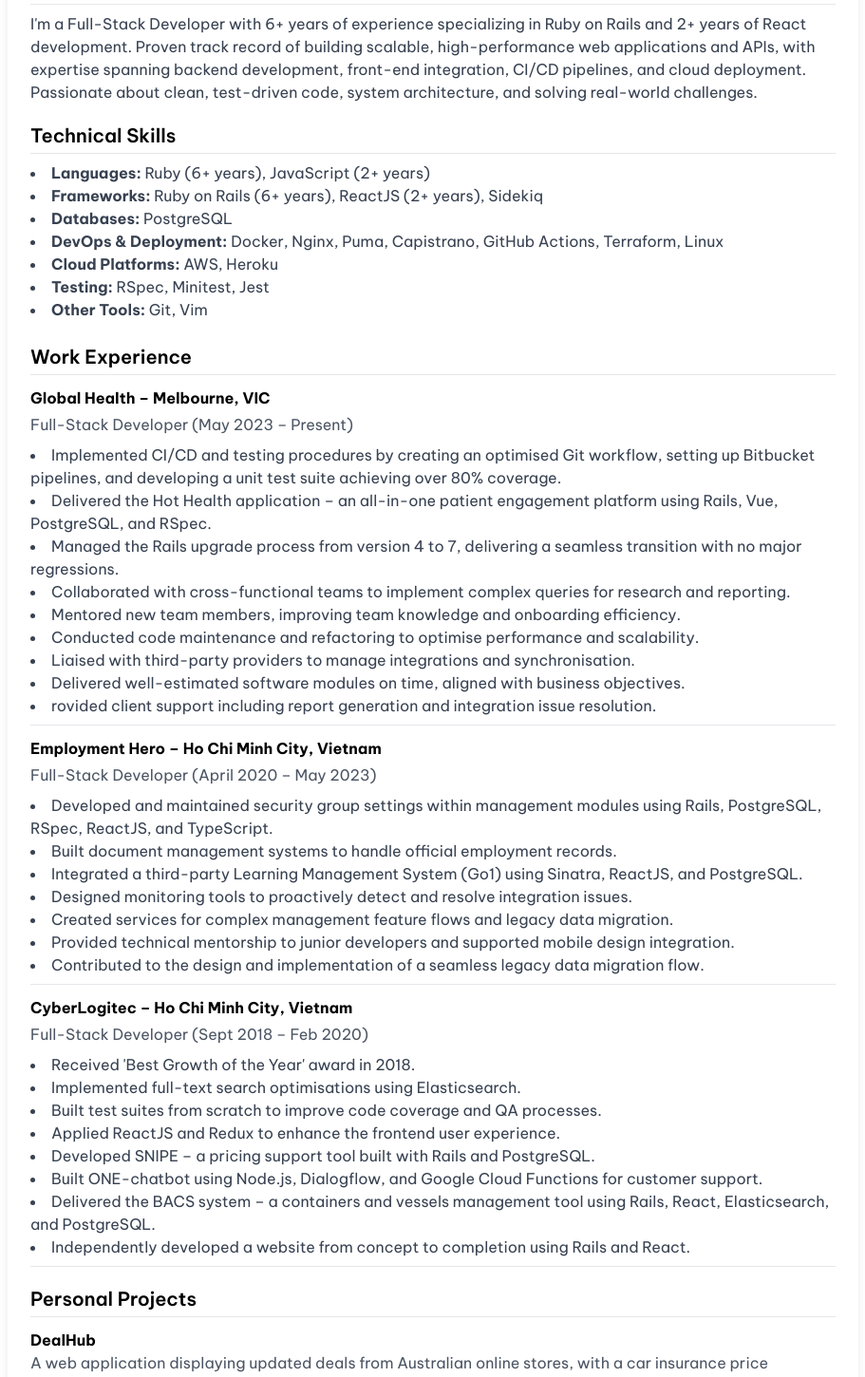
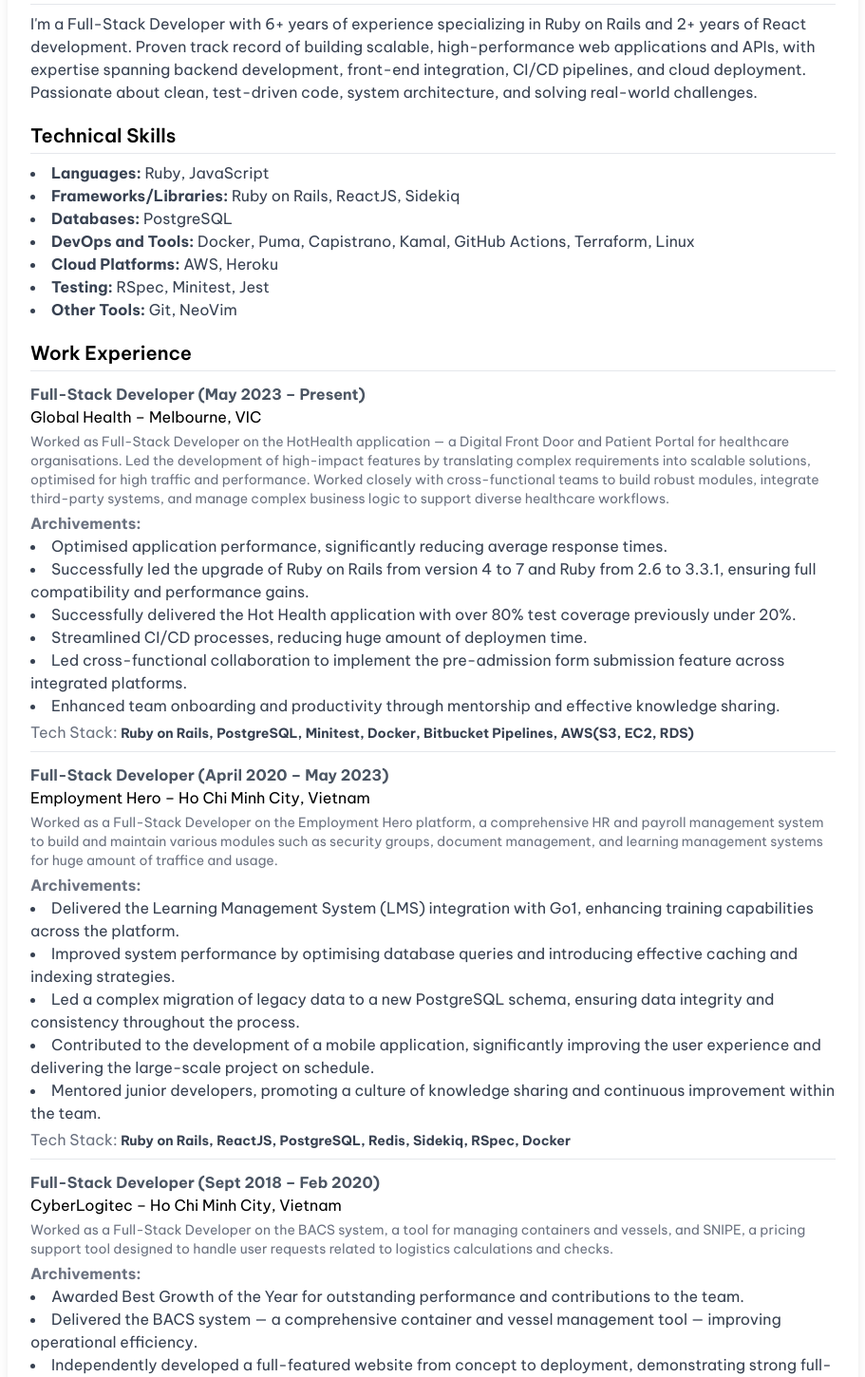
Before and after one commit to dthtien/profile, a Next.js app: page /cv in a window 1280 px wide. Shown: the part 280-1730 px from the top of the page at 95% size, without its empty margins (184-1095 px from the left). Built offline with nearby package versions, Linux system fonts and the light colour scheme.

Commit message:
cv: update text

```diff
--- a/components/shared/details.ts
+++ b/components/shared/details.ts
@@ -55,15 +55,15 @@
   {
     category: "Languages",
     skills: [
-      "Ruby (6+ years)",
-      "JavaScript (2+ years)",
+      "Ruby",
+      "JavaScript",
     ]
   },
   {
-    category: "Frameworks",
+    category: "Frameworks/Libraries",
     skills: [
-      "Ruby on Rails (6+ years)",
-      "ReactJS (2+ years)",
+      "Ruby on Rails",
+      "ReactJS",
       "Sidekiq"
     ]
   },
@@ -74,12 +74,12 @@
     ]
   },
   {
-    category: "DevOps & Deployment",
+    category: "DevOps and Tools",
     skills: [
       "Docker",
-      "Nginx",
       "Puma",
       "Capistrano",
+      "Kamal",
       "GitHub Actions",
       "Terraform",
       "Linux",
@@ -104,7 +104,7 @@
     category: "Other Tools",
     skills: [
       "Git",
-      "Vim"
+      "NeoVim"
     ]
   }
 ]
@@ -115,16 +115,22 @@
     position: "Full-Stack Developer",
     url: "https://www.global-health.com/",
     duration: "May 2023 – Present",
-    activities: [
-      "Implemented CI/CD and testing procedures by creating an optimised Git workflow, setting up Bitbucket pipelines, and developing a unit test suite achieving over 80% coverage.",
-      "Delivered the Hot Health application – an all-in-one patient engagement platform using Rails, Vue, PostgreSQL, and RSpec.",
-      "Managed the Rails upgrade process from version 4 to 7, delivering a seamless transition with no major regressions.",
-      "Collaborated with cross-functional teams to implement complex queries for research and reporting.",
-      "Mentored new team members, improving team knowledge and onboarding efficiency.",
-      "Conducted code maintenance and refactoring to optimise performance and scalability.",
-      "Liaised with third-party providers to manage integrations and synchronisation.",
-      "Delivered well-estimated software modules on time, aligned with business objectives.",
-      "rovided client support including report generation and integration issue resolution."
+    description: "Worked as Full-Stack Developer on the HotHealth application — a Digital Front Door and Patient Portal for healthcare organisations. Led the development of high-impact features by translating complex requirements into scalable solutions, optimised for high traffic and performance. Worked closely with cross-functional teams to build robust modules, integrate third-party systems, and manage complex business logic to support diverse healthcare workflows.",
+    archivements: [
+      "Optimised application performance, significantly reducing average response times.",
+      "Successfully led the upgrade of Ruby on Rails from version 4 to 7 and Ruby from 2.6 to 3.3.1, ensuring full compatibility and performance gains.",
+      "Successfully delivered the Hot Health application with over 80% test coverage previously under 20%.",
+      "Streamlined CI/CD processes, reducing huge amount of deploymen time.",
+      "Led cross-functional collaboration to implement the pre-admission form submission feature across integrated platforms.",
+      "Enhanced team onboarding and productivity through mentorship and effective knowledge sharing."
+    ],
+    techStack: [
+      "Ruby on Rails",
+      "PostgreSQL",
+      "Minitest",
+      "Docker",
+      "Bitbucket Pipelines",
+      "AWS(S3, EC2, RDS)",
     ]
   },
   {
@@ -132,14 +138,22 @@
     position: "Full-Stack Developer",
     url: "https://employmenthero.com/",
     duration: "April 2020 – May 2023",
-    activities: [
-      "Developed and maintained security group settings within management modules using Rails, PostgreSQL, RSpec, ReactJS, and TypeScript.",
-      "Built document management systems to handle official employment records.",
-      "Integrated a third-party Learning Management System (Go1) using Sinatra, ReactJS, and PostgreSQL.",
-      "Designed monitoring tools to proactively detect and resolve integration issues.",
-      "Created services for complex management feature flows and legacy data migration.",
-      "Provided technical mentorship to junior developers and supported mobile design integration.",
-      "Contributed to the design and implementation of a seamless legacy data migration flow."
+    description: "Worked as a Full-Stack Developer on the Employment Hero platform, a comprehensive HR and payroll management system to build and maintain various modules such as security groups, document management, and learning management systems for huge amount of traffice and usage.",
+    archivements: [
+      "Delivered the Learning Management System (LMS) integration with Go1, enhancing training capabilities across the platform.",
+      "Improved system performance by optimising database queries and introducing effective caching and indexing strategies.",
+      "Led a complex migration of legacy data to a new PostgreSQL schema, ensuring data integrity and consistency throughout the process.",
+      "Contributed to the development of a mobile application, significantly improving the user experience and delivering the large-scale project on schedule.",
+      "Mentored junior developers, promoting a culture of knowledge sharing and continuous improvement within the team."
+    ],
+    techStack: [
+      "Ruby on Rails",
+      "ReactJS",
+      "PostgreSQL",
+      "Redis",
+      "Sidekiq",
+      "RSpec",
+      "Docker",
     ]
   },
   {
@@ -147,15 +161,21 @@
     position: "Full-Stack Developer",
     url: "https://www.cyberlogitec.com",
     duration: "Sept 2018 – Feb 2020",
-    activities: [
-      "Received 'Best Growth of the Year' award in 2018.",
-      "Implemented full-text search optimisations using Elasticsearch.",
-      "Built test suites from scratch to improve code coverage and QA processes.",
-      "Applied ReactJS and Redux to enhance the frontend user experience.",
-      "Developed SNIPE – a pricing support tool built with Rails and PostgreSQL.",
-      "Built ONE-chatbot using Node.js, Dialogflow, and Google Cloud Functions for customer support.",
-      "Delivered the BACS system – a containers and vessels management tool using Rails, React, Elasticsearch, and PostgreSQL.",
-      "Independently developed a website from concept to completion using Rails and React."
+    description: "Worked as a Full-Stack Developer on the BACS system, a tool for managing containers and vessels, and SNIPE, a pricing support tool designed to handle user requests related to logistics calculations and checks.",
+    archivements: [
+      "Awarded Best Growth of the Year for outstanding performance and contributions to the team.",
+      "Delivered the BACS system — a comprehensive container and vessel management tool — improving operational efficiency.",
+      "Independently developed a full-featured website from concept to deployment, demonstrating strong full-stack development capabilities.",
+      "Optimised search functionality using Elasticsearch, resulting in significantly faster queries and enhanced user experience.",
+      "Built test suites from the ground up to improve code coverage and QA processes, ensuring consistent, high-quality software delivery.",
+      "Consolidated multiple duplicated pagination gems into a single, reusable gem, streamlining pagination across projects and significantly reducing code complexity and maintenance overhead.",
+    ],
+    techStack: [
+      "Ruby on Rails",
+      "ReactJS",
+      "PostgreSQL",
+      "Elasticsearch",
+      "RSpec"
     ]
   }
 ]
--- a/pages/cv.tsx
+++ b/pages/cv.tsx
@@ -3,6 +3,17 @@
 import Image from "next/image";
 import { AtSymbolIcon, PhoneIcon } from "@heroicons/react/20/solid";
 import { projects, summaryText, technicalSkills, workExperiences } from "../components/shared/details";
+
+type SectionProps = {
+  title: string;
+  children: React.ReactNode;
+};
+const Section = ({ title, children }: SectionProps) => (
+  <section className="mt-5 print:mt-3">
+    <h2 className="text-xl print:text-lg font-semibold border-b pb-1 print:pb-0">{title}</h2>
+    {children}
+  </section>
+);
 
 const CV = () => {
   const searchParams = useSearchParams();
@@ -77,16 +88,14 @@
       </div>
 
       {/* Summary */}
-      <section className="mt-5">
-        <h2 className="text-xl font-semibold border-b pb-1">Summary</h2>
+      <Section title="Summary">
         <p className="text-gray-700 mt-2 print:text-xs">
           { summaryText }
         </p>
-      </section>
+      </Section>
 
       {/* Technical Skills */}
-      <section className="mt-5">
-        <h2 className="text-xl font-semibold border-b pb-1">Technical Skills</h2>
+      <Section title="Technical Skills">
         <ul className="list-disc list-inside text-gray-700 mt-2 print:text-xs">
           {
             technicalSkills.map((skill) => (
@@ -96,39 +105,50 @@
             ))
           }
         </ul>
-      </section>
-
+      </Section>
       {/* Work Experience */}
-      <section className="mt-6">
-        <h2 className="text-xl font-semibold border-b pb-1">Work Experience</h2>
+      <Section title="Work Experience">
         {
           workExperiences.map((experience) => (
             <div className="mt-3 border-b pb-2" key={experience.company}>
-              <a className="font-bold mb-1" href={experience.url} target="_blank">
+              <p className="text-gray-600 mt-1 font-bold print:text-sm">{experience.position} ({experience.duration})</p>
+              <a className="mb-1 print:text-sm" href={experience.url} target="_blank">
                 {experience.company}
               </a>
 
-              <p className="text-gray-600 mt-1">{experience.position} ({experience.duration})</p>
-              <ul className="list-disc list-inside text-gray-700 mt-2 print:text-xs">
+              <p className="text-gray-500 mt-1 text-sm print:text-xs">{experience.description}</p>
+              <p className="text-gray-500 mt-1 print:text-xs">
+                <strong>Archivements:</strong>
+              </p>
+              <ul className="list-disc list-inside text-gray-700 print:text-xs">
                 {
-                  experience.activities.map((activity, index) => (
+                  experience.archivements.map((activity, index) => (
                     <li key={index}>{activity}</li>
                   ))
                 }
               </ul>
+              <p className="text-gray-500 mt-1 print:text-xs">
+                Tech Stack: { " " }
+                {
+                  experience?.techStack?.map((tech, index) => (
+                    <strong key={index} className="text-gray-700 text-sm print:text-xs">
+                      {tech}{index < experience.techStack.length - 1 ? ', ' : ''}
+                    </strong>
+                  ))
+                }
+              </p>
             </div>
           ))
         }
-      </section>
+      </Section>
 
       {/* Personal Projects */}
-      <section className="mt-5">
-        <h2 className="text-xl font-semibold border-b pb-1">Personal Projects</h2>
+      <Section title="Personal Projects">
         {
           projects.map((project) => (
             <div className="mt-3" key={project.name}>
               <div className="grid">
-                <h3 className="font-bold text-left">{project.name}</h3>
+                <h3 className="font-bold text-left print:text-sm">{project.name}</h3>
                 <p className="text-gray-600 text-left print:text-xs">{project.title}</p>
               </div>
               <div className="mt-2">
@@ -175,35 +195,16 @@
             </div>
           ))
         }
-      </section>
+      </Section>
 
       {/* Education */}
-      <section className="mt-5">
-        <h2 className="text-xl font-semibold border-b pb-1">Education</h2>
+      <Section title="Education">
         <div className="text-gray-700 mt-2">
           <p className="font-bold print:text-sm">Bachelor of Engineering (Software) (2014 - 2019)</p>
           <p className="text-sm print:text-xs">Viet Nam National University HCMC - University Of Information Technology</p>
         </div>
         <p className="mt-2 print:text-sm">Major: <strong>Information System</strong> </p>
-      </section>
-
-      { /* References*/ }
-      <section className="mt-5">
-        <h2 className="text-xl font-semibold border-b pb-1">References</h2>
-        <ul className="list-disc list-inside text-gray-700 mt-2 print:text-xs">
-          <li>
-            <strong>Loc Nguyen</strong> - Global Health, Senior Software Engineer
-            <br />
-            <a href="mailto:loc.nguyen@global-health.com">loc.nguyen@global-health.com</a>
-          </li>
-
-          <li>
-            <strong>Phat Le</strong> - Employment Hero, Engineering Manager
-            <br />
-            <a href="mailto: phat.tan@employmenthero.com">phat.tan@employmenthero.com</a>
-          </li>
-        </ul>
-      </section>
+      </Section>
     </div>
   );
 };
```
